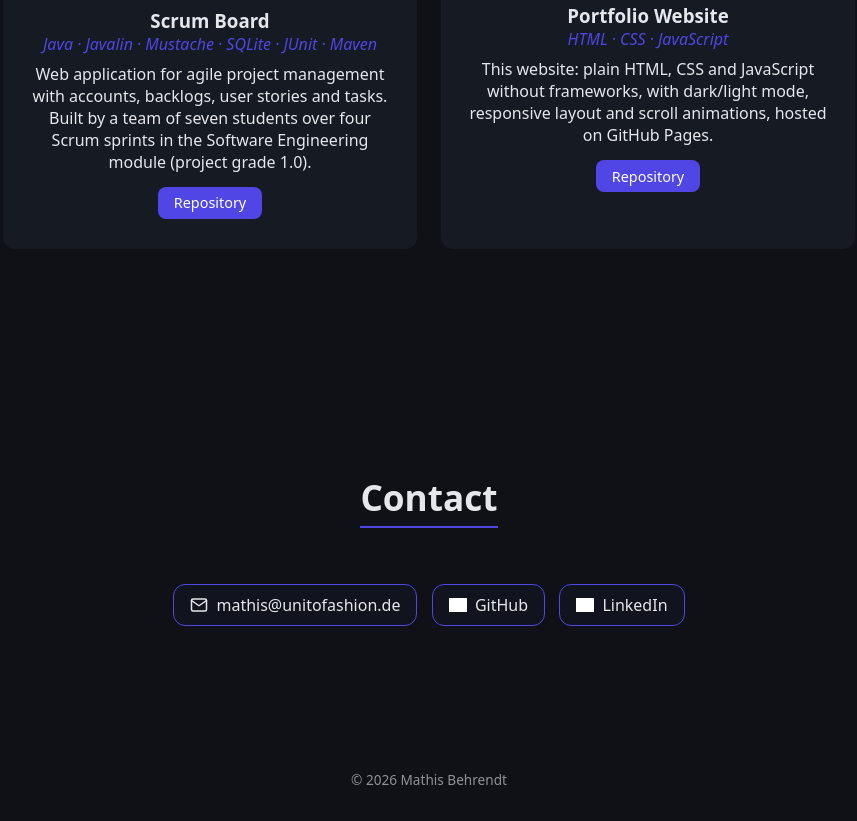
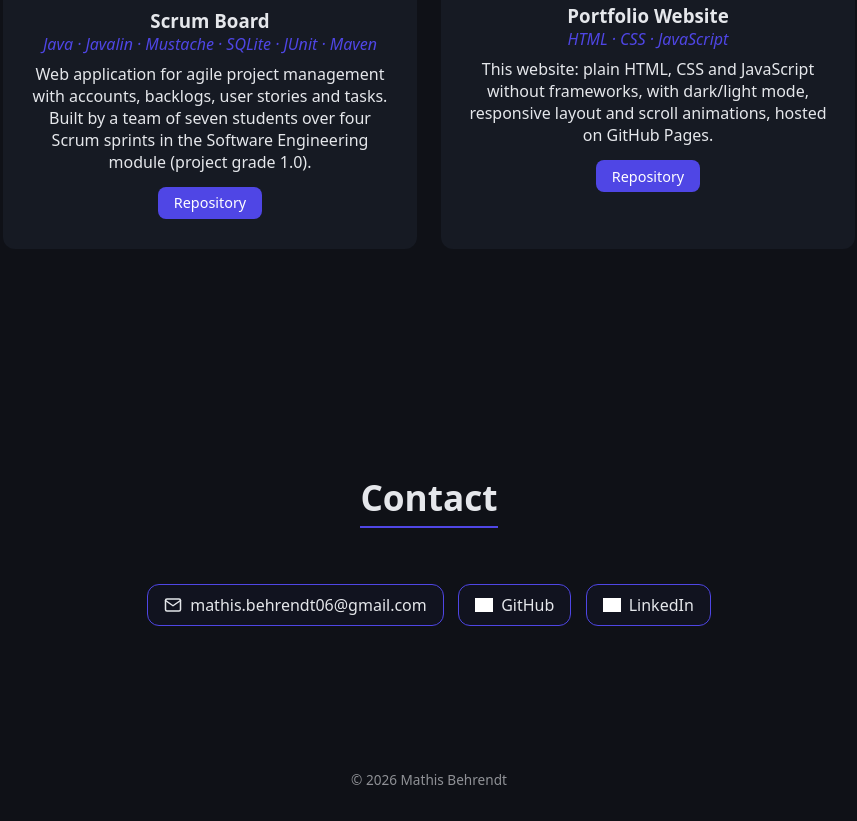
Before and after one commit to Madl211/portfolio, a plain HTML site: page index.html in a window 1280 px wide. Shown: the part 2520-3341 px from the top of the page, without its empty margins (211-1068 px from the left). Drawn offline with Linux system fonts and the light colour scheme; grey boxes are pictures that could not be loaded.

Commit message:
Neue E-Mail-Adresse

```diff
--- a/index.html
+++ b/index.html
@@ -157,11 +157,11 @@
   <h2>Contact</h2>
 
   <div class="contact-grid">
-    <a href="mailto:mathis@unitofashion.de" class="contact-item">
+    <a href="mailto:mathis.behrendt06@gmail.com" class="contact-item">
       <span class="contact-icon">
         <svg xmlns="http://www.w3.org/2000/svg" viewBox="0 0 24 24" width="18" height="18" fill="none" stroke="currentColor" stroke-width="2" stroke-linecap="round" stroke-linejoin="round" aria-hidden="true"><rect x="2" y="4" width="20" height="16" rx="2"/><path d="m22 6-10 7L2 6"/></svg>
       </span>
-      <span>mathis@unitofashion.de</span>
+      <span>mathis.behrendt06@gmail.com</span>
     </a>
 
     <a href="https://github.com/madl211" target="_blank" rel="noopener" class="contact-item">
```
Also changed, not shown: 2 other files.
